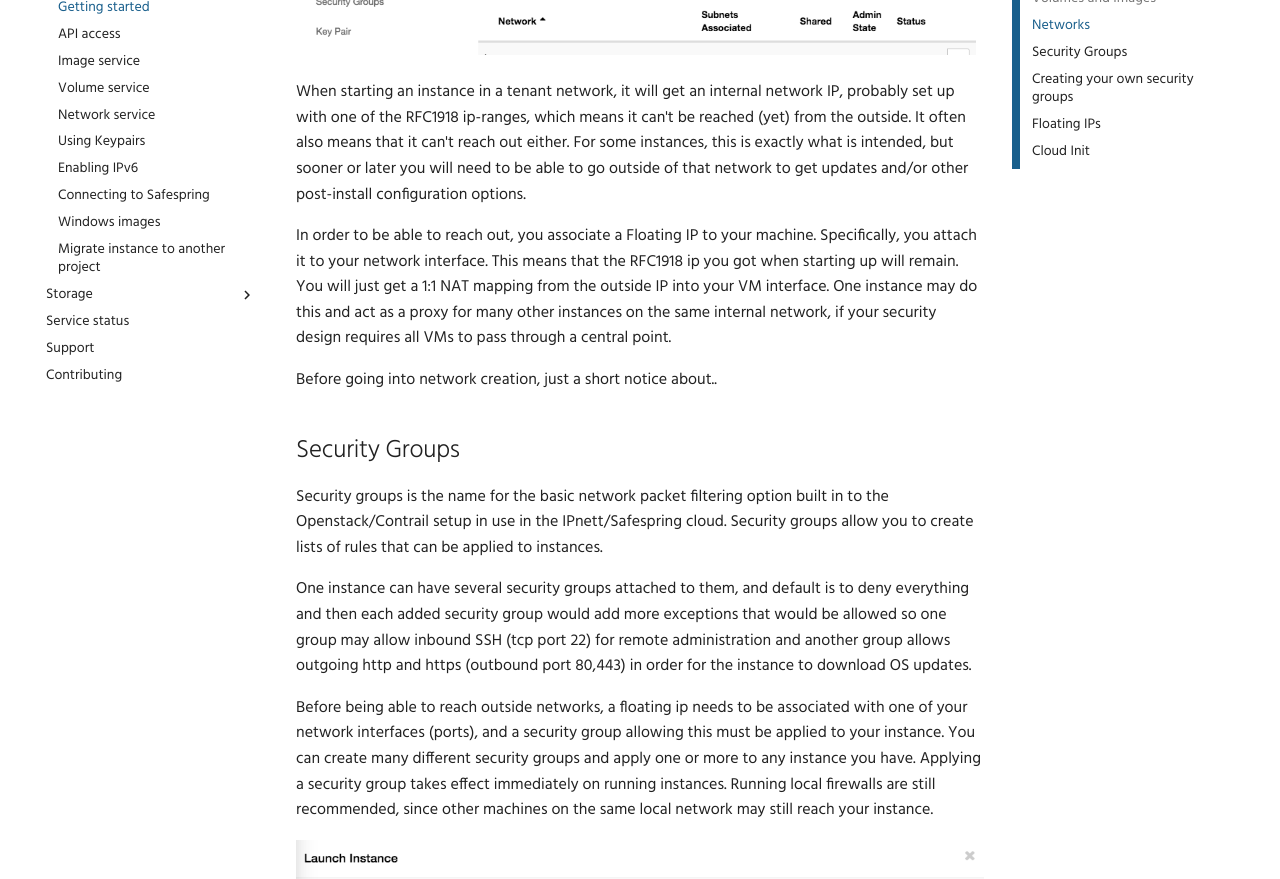
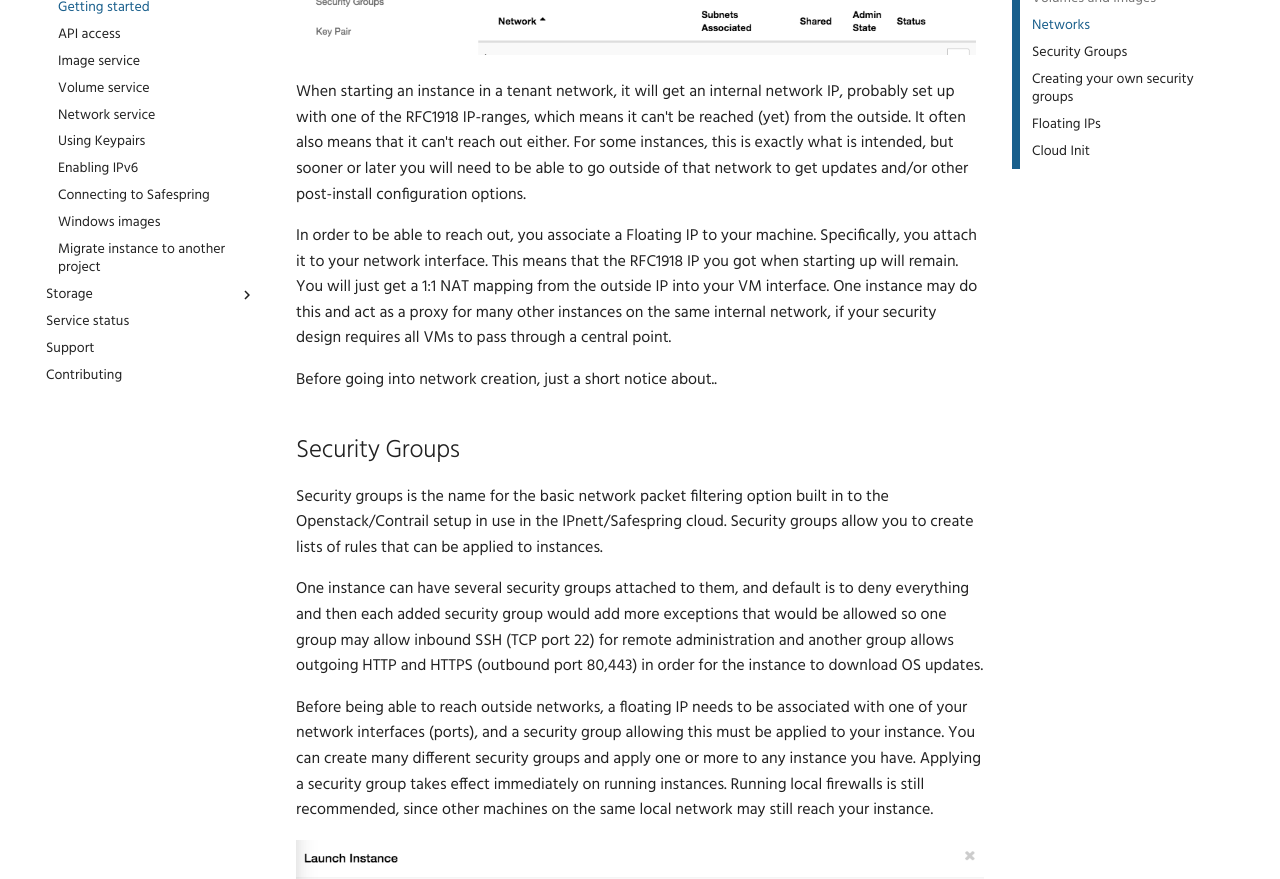
Before and after one commit to safespring/docs, an MkDocs documentation site: the page built from content/compute/getting-started.md, in a window 1280 px wide and 1400 px high, scrolled down 3668 px. Shown: the part 181-1060 px from the top of the window. Built offline with MkDocs 1.6.1 and Material for MkDocs 9.7.7, drawn with Linux system fonts in a browser that asks for light colours; comment, search, counter and statistics services are not loaded; old or Windows-style settings are respelled for this version of MkDocs; some of the changed text lies outside the part shown.

Commit message:
Update getting-started.md
Typos, punctuation, grammar.

```diff
--- a/content/compute/getting-started.md
+++ b/content/compute/getting-started.md
@@ -8,13 +8,13 @@
 
 ## Virtual Machines
 
-Openstack calls VMs "instances" so in order to start running a few machines, you go to to the Instances category, and use Launch Instance(s) to get your first VM up.
+Openstack calls VMs "instances" so in order to start running a few machines, you go to the Instances category, and use Launch Instance(s) to get your first VM up.
 
 ![image](../../images/dash-launch.png)
 
 When creating an instance, you get asked about if you want to create a volume, and if you answer yes to that, also if you want it deleted after deleting the instance.
 
-It is normally not necessary to create a (new) volume for a new instance, answering No means that you will get a disk of the preferred size pre-configured for your chosen OS image. For machine with shorter lifespans (tests, validation and so on) this may be a good alternative. Disks created alongside with the OS image are sometimes referred to as 'ephemeral disks'. Regardless of if you create a volume / disk manually or not, you can always attach more disks later on.
+It is normally not necessary to create a (new) volume for a new instance, answering No means that you will get a disk of the preferred size pre-configured for your chosen OS image. For machines with shorter lifespans (tests, validation and so on) this may be a good alternative. Disks created alongside with the OS image are sometimes referred to as 'ephemeral disks'. Regardless of if you create a volume / disk manually or not, you can always attach more disks later on.
 
 ![image](../../images/dash-image-select.png)
 
@@ -32,7 +32,7 @@
 
 Using snapshots to freeze volumes is a useful technique for being able to back out of tests, but do mind to clean out unused snapshots when they are no longer of interest, since they count against your storage quota.
 
-All flavors in Safesprings platform comes with 40 GB root disk. In the case you would want another size on the root disk you first create a volume under "Volumes" and pick Volume Source as Image and  then pick the image that corresponds to the operating system you want to run on the instance.
+All flavors in Safesprings platform come with a 40 GB root disk. In the case you would want another size on the root disk you first create a volume under "Volumes" and pick Volume Source as Image and  then pick the image that corresponds to the operating system you want to run on the instance.
 
 ![image](../../images/create_volume.png)
 
@@ -51,9 +51,9 @@
 
 ![image](../../images/dash-select-net.png)
 
-When starting an instance in a tenant network, it will get an internal network IP, probably set up with one of the RFC1918 ip-ranges, which means it can't be reached (yet) from the outside. It often also means that it can't reach out either. For some instances, this is exactly what is intended, but sooner or later you will need to be able to go outside of that network to get updates and/or other post-install configuration options.
+When starting an instance in a tenant network, it will get an internal network IP, probably set up with one of the RFC1918 IP-ranges, which means it can't be reached (yet) from the outside. It often also means that it can't reach out either. For some instances, this is exactly what is intended, but sooner or later you will need to be able to go outside of that network to get updates and/or other post-install configuration options.
 
-In order to be able to reach out, you associate a Floating IP to your machine. Specifically, you attach it to your network interface. This means that the RFC1918 ip you got when starting up will remain. You will just get a 1:1 NAT mapping from the outside IP into your VM interface. One instance may do this and act as a proxy for many other instances on the same internal network, if your security design requires all VMs to pass through a central point.
+In order to be able to reach out, you associate a Floating IP to your machine. Specifically, you attach it to your network interface. This means that the RFC1918 IP you got when starting up will remain. You will just get a 1:1 NAT mapping from the outside IP into your VM interface. One instance may do this and act as a proxy for many other instances on the same internal network, if your security design requires all VMs to pass through a central point.
 
 Before going into network creation, just a short notice about..
 
@@ -61,9 +61,9 @@
 
 Security groups is the name for the basic network packet filtering option built in to the Openstack/Contrail setup in use in the IPnett/Safespring cloud. Security groups allow you to create lists of rules that can be applied to instances.
 
-One instance can have several security groups attached to them, and default is to deny everything and then each added security group would add more exceptions that would be allowed so one group may allow inbound SSH (tcp port 22) for remote administration and another group allows outgoing http and https (outbound port 80,443) in order for the instance to download OS updates.
+One instance can have several security groups attached to them, and default is to deny everything and then each added security group would add more exceptions that would be allowed so one group may allow inbound SSH (TCP port 22) for remote administration and another group allows outgoing HTTP and HTTPS (outbound port 80,443) in order for the instance to download OS updates.
 
-Before being able to reach outside networks, a floating ip needs to be associated with one of your network interfaces (ports), and a security group allowing this must be applied to your instance. You can create many different security groups and apply one or more to any instance you have. Applying a security group takes effect immediately on running instances. Running local firewalls are still recommended, since other machines on the same local network may still reach your instance.
+Before being able to reach outside networks, a floating IP needs to be associated with one of your network interfaces (ports), and a security group allowing this must be applied to your instance. You can create many different security groups and apply one or more to any instance you have. Applying a security group takes effect immediately on running instances. Running local firewalls is still recommended, since other machines on the same local network may still reach your instance.
 
 ![image](../../images/dash-security-groups.png)
 
@@ -81,7 +81,7 @@
 
 ## Floating IPs
 
-Floating IPs are taken from a global pool of network addresses that we currently have allocated to the cloud services. Each instance that needs to interact directly with the outside will need to associate a floating ip. If you intend to make a VPN connection in order to stretch your home network into the cloud, the gateway machine would be the only one for which you would do this, the rest would talk to it for outside communications.
+Floating IPs are taken from a global pool of network addresses that we currently have allocated to the cloud services. Each instance that needs to interact directly with the outside will need to associate a floating IP. If you intend to make a VPN connection in order to stretch your home network into the cloud, the gateway machine would be the only one for which you would do this, the rest would talk to it for outside communications.
 
 Associating a Floating IP is done when the instance exists, so you can be presented with the interface you have, and then you select one out of many free IPs. The list of IPs may at times be empty, then you just press the "+" sign next to "Select an IP address" and then select from which pool to get an IP, allocate one and go back to the previous screen again.
 
```
Also changed, not shown: other parts of content/compute/getting-started.md (+6 -6 lines).
